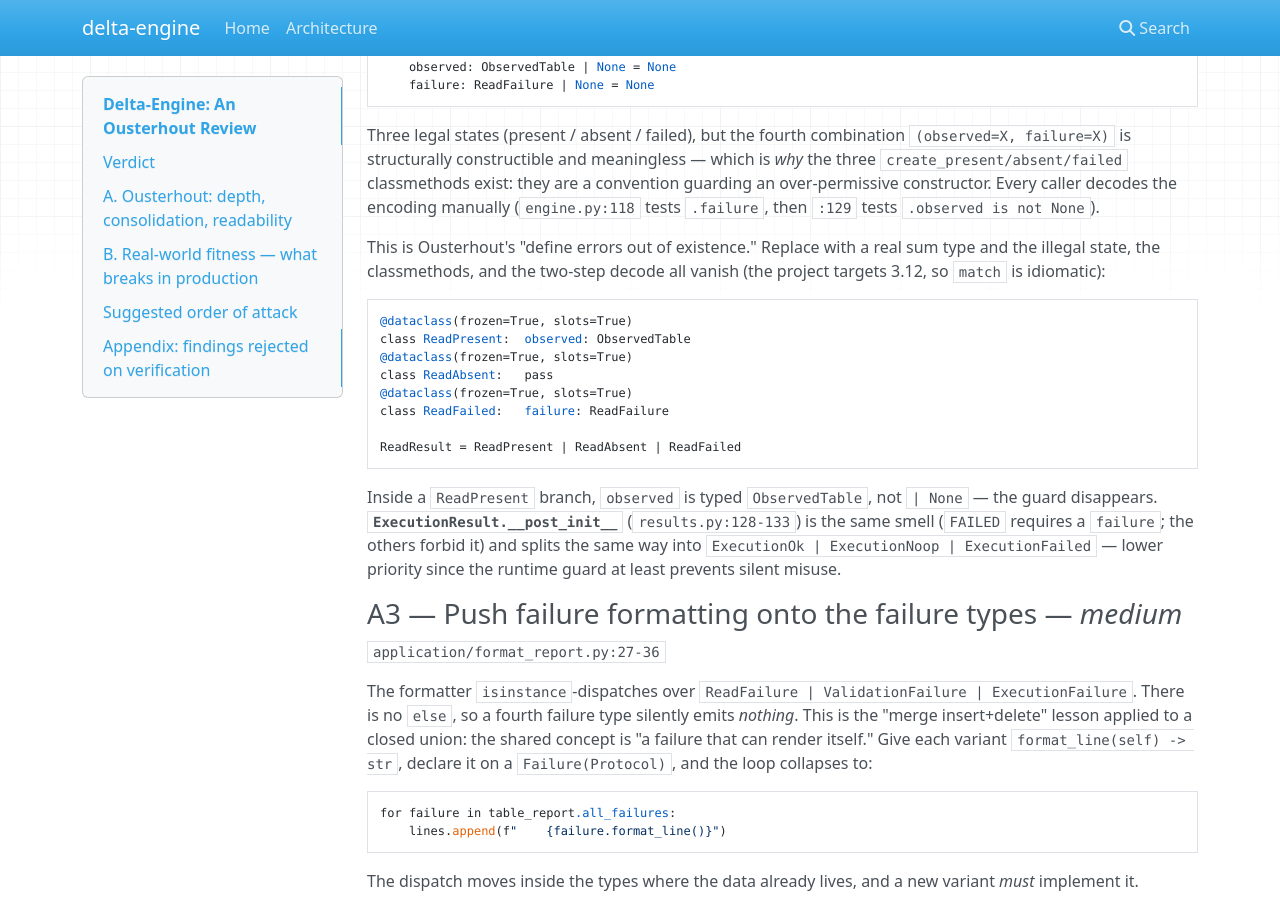
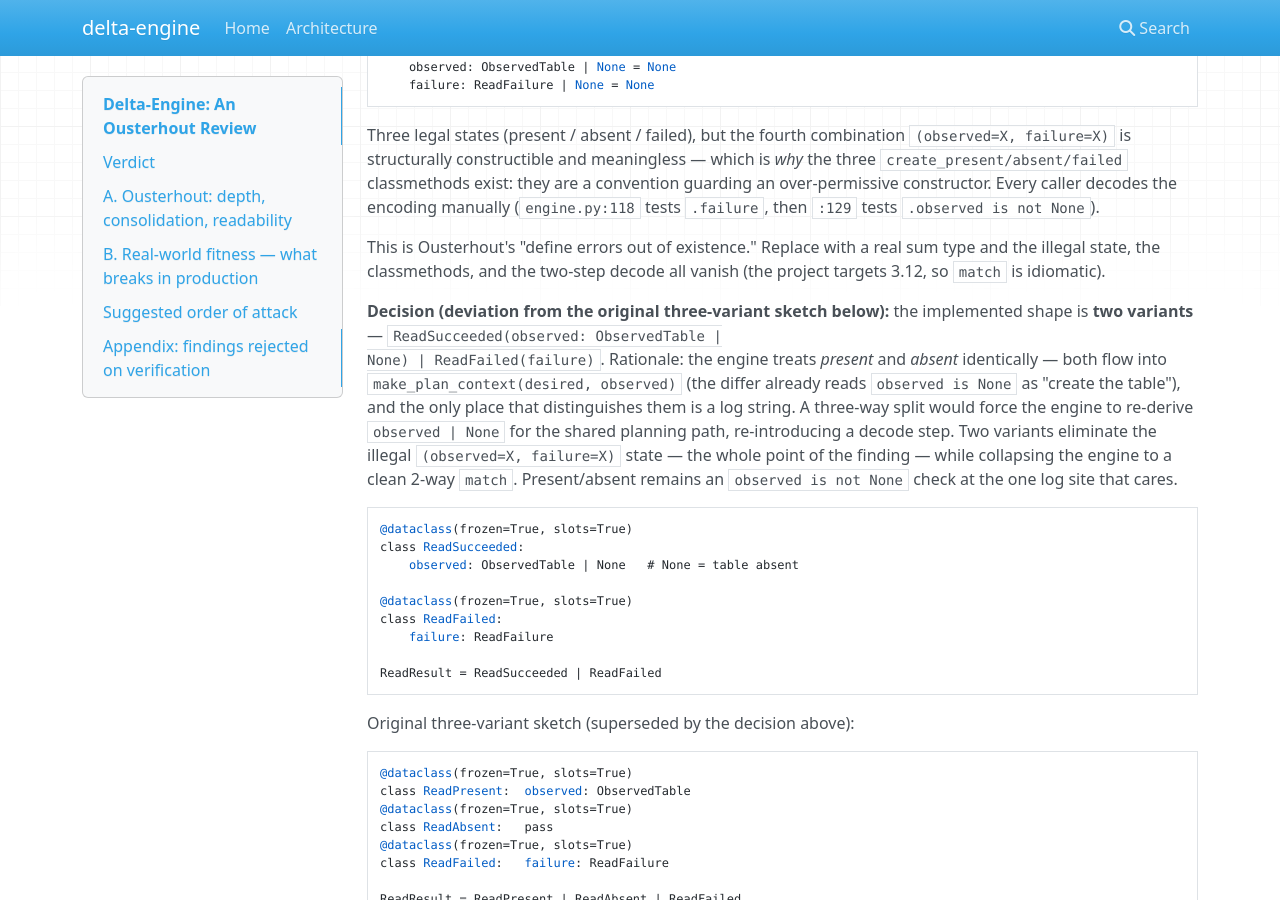
Before and after one commit to Tomoscorbin/delta-engine, an MkDocs documentation site: the page built from docs/ousterhout-review.md, in a window 1280 px wide and 900 px high, scrolled down 1168 px. Built offline with MkDocs 1.6.1, drawn with Linux system fonts in a browser that asks for light colours; nearby versions of some CDN libraries.

Commit message:
refactor: model ReadResult as a ReadSucceeded | ReadFailed sum type
The old ReadResult packed present/absent/failed into two Optional fields,
making the (observed=X, failure=X) combination structurally constructible
but meaningless — the create_present/absent/failed classmethods existed only
to guard that over-permissive constructor by convention. Callers had to
decode the encoding in two steps (.failure, then .observed is not None).

Replace it with a two-variant sum type: ReadSucceeded(observed | None) and
ReadFailed(failure). The illegal state is now unrepresentable, the
classmethods are gone, and the engine reads it via a single isinstance
branch. Present vs absent stays an 'observed is not None' check at the one
log site that distinguishes them, since both flow into make_plan_context
identically (the differ already treats observed=None as 'create the table').

ExecutionResult's analogous __post_init__ guard is intentionally left for a
separate change. Behaviour-preserving; covered by existing unit + e2e suites.

Co-Authored-By: Claude Opus 4.8 <noreply@anthropic.com>

````diff
--- a/docs/ousterhout-review.md
+++ b/docs/ousterhout-review.md
@@ -73,7 +73,33 @@ encoding manually (`engine.py:118` tests `.failure`, then `:129` tests
 
 This is Ousterhout's "define errors out of existence." Replace with a real sum
 type and the illegal state, the classmethods, and the two-step decode all
-vanish (the project targets 3.12, so `match` is idiomatic):
+vanish (the project targets 3.12, so `match` is idiomatic).
+
+**Decision (deviation from the original three-variant sketch below):** the
+implemented shape is **two variants** — `ReadSucceeded(observed: ObservedTable |
+None) | ReadFailed(failure)`. Rationale: the engine treats *present* and
+*absent* identically — both flow into `make_plan_context(desired, observed)`
+(the differ already reads `observed is None` as "create the table"), and the
+only place that distinguishes them is a log string. A three-way split would
+force the engine to re-derive `observed | None` for the shared planning path,
+re-introducing a decode step. Two variants eliminate the illegal
+`(observed=X, failure=X)` state — the whole point of the finding — while
+collapsing the engine to a clean 2-way `match`. Present/absent remains an
+`observed is not None` check at the one log site that cares.
+
+```python
+@dataclass(frozen=True, slots=True)
+class ReadSucceeded:
+    observed: ObservedTable | None   # None = table absent
+
+@dataclass(frozen=True, slots=True)
+class ReadFailed:
+    failure: ReadFailure
+
+ReadResult = ReadSucceeded | ReadFailed
+```
+
+Original three-variant sketch (superseded by the decision above):
 
 ```python
 @dataclass(frozen=True, slots=True)
@@ -86,8 +112,7 @@ class ReadFailed:   failure: ReadFailure
 ReadResult = ReadPresent | ReadAbsent | ReadFailed
 ```
 
-Inside a `ReadPresent` branch, `observed` is typed `ObservedTable`, not
-`| None` — the guard disappears. **`ExecutionResult.__post_init__`**
+**`ExecutionResult.__post_init__`**
 (`results.py:128-133`) is the same smell (`FAILED` requires a `failure`; the
 others forbid it) and splits the same way into
 `ExecutionOk | ExecutionNoop | ExecutionFailed` — lower priority since the
````
Also changed, not shown: 7 other files.
